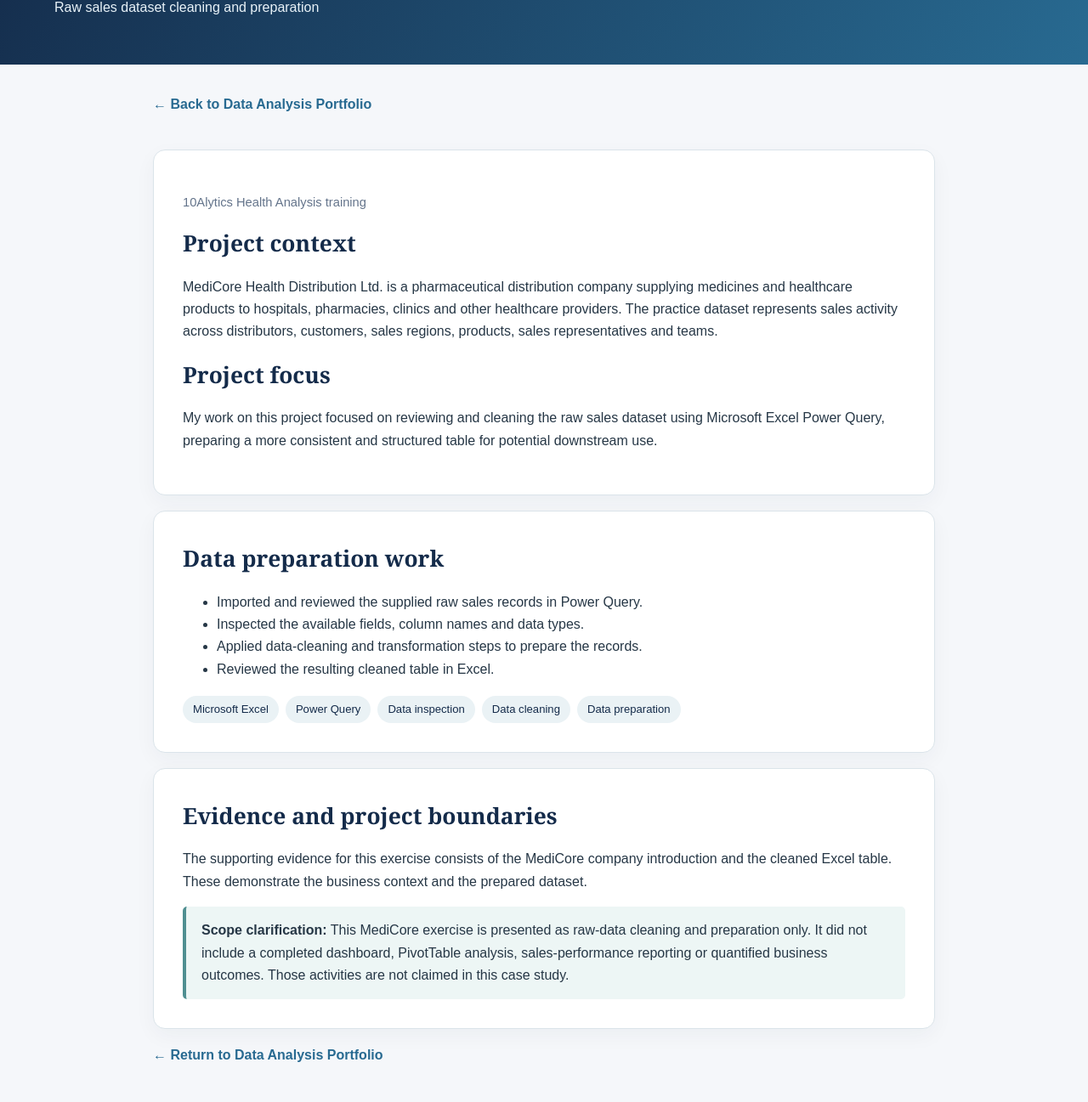
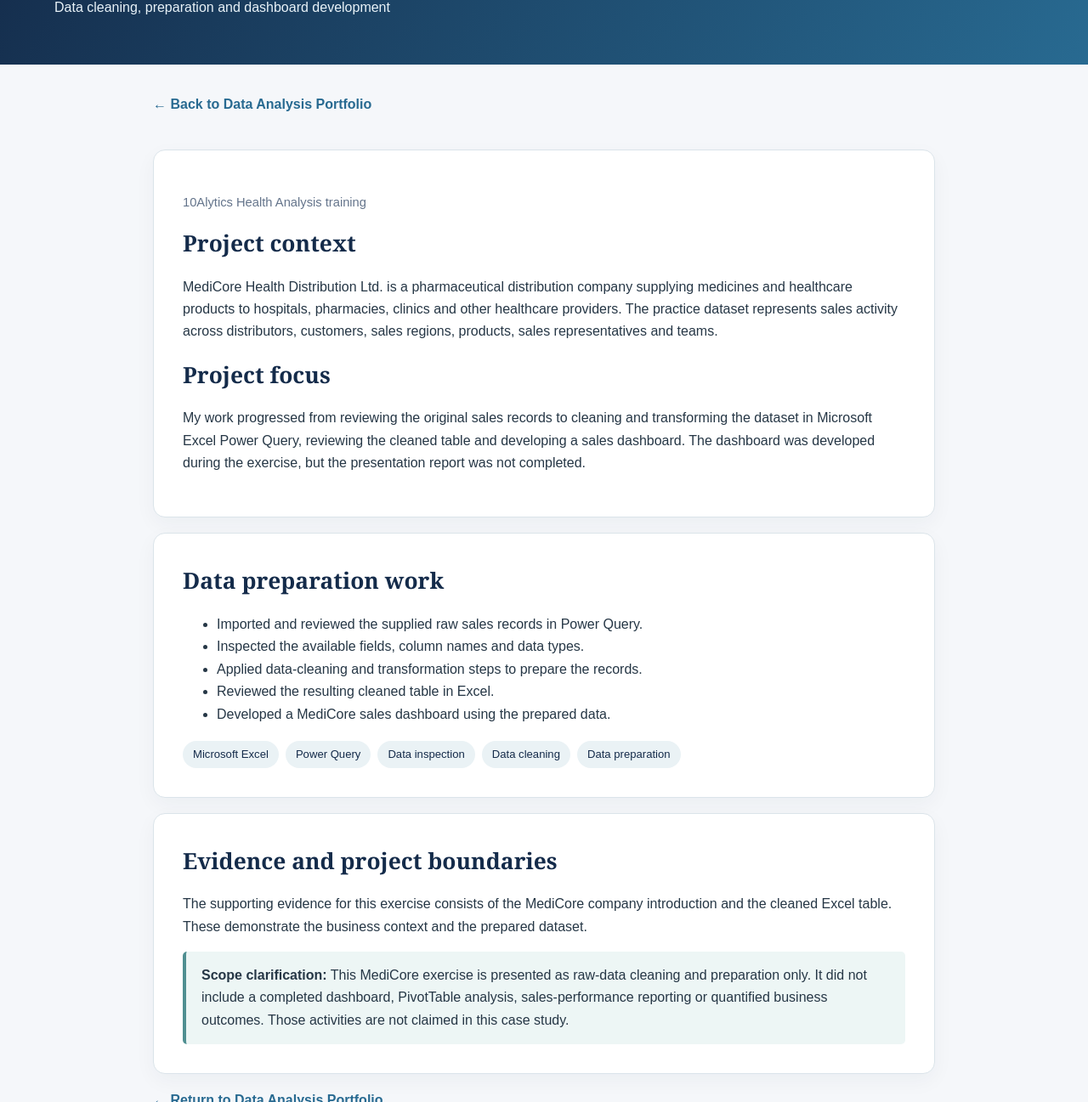
Before and after one commit to Monsurah1910/monsurah-healthtech-portfolio, a plain HTML site: page medicore-report.html in a window 1280 px wide. Shown: the part 161-1458 px from the top of the page at 85% size. Drawn offline with Linux system fonts and the light colour scheme.

Commit message:
Correct MediCore case study to include dashboard development

```diff
--- a/medicore-report.html
+++ b/medicore-report.html
@@ -3,7 +3,7 @@
 <head>
 <meta charset="utf-8">
 <meta name="viewport" content="width=device-width, initial-scale=1">
-<title>MediCore Data Cleaning Case Study | Monsurah Alagbe</title>
+<title>MediCore Data Cleaning & Dashboard Development | Monsurah Alagbe</title>
 <style>
 :root{--navy:#142b4a;--blue:#286a91;--teal:#4f8f91;--ink:#263746;--muted:#64748b;--paper:#f5f7fa;--line:#dbe4ea}
 *{box-sizing:border-box}body{margin:0;background:var(--paper);color:var(--ink);font:16px/1.65 Arial,sans-serif}
@@ -23,7 +23,7 @@ footer{color:var(--muted);font-size:.88rem;text-align:center;padding:22px}
 </style>
 </head>
 <body>
-<header><div class="eyebrow">Data Analysis · Excel · Power Query</div><h1>MediCore Health Distribution Ltd.</h1><p>Raw sales dataset cleaning and preparation</p></header>
+<header><div class="eyebrow">Data Analysis · Excel · Power Query · Dashboard</div><h1>MediCore Health Distribution Ltd.</h1><p>Data cleaning, preparation and dashboard development</p></header>
 <main>
 <a class="back" href="data-analysis.html">← Back to Data Analysis Portfolio</a>
 <section>
@@ -31,7 +31,7 @@ footer{color:var(--muted);font-size:.88rem;text-align:center;padding:22px}
 <h2>Project context</h2>
 <p>MediCore Health Distribution Ltd. is a pharmaceutical distribution company supplying medicines and healthcare products to hospitals, pharmacies, clinics and other healthcare providers. The practice dataset represents sales activity across distributors, customers, sales regions, products, sales representatives and teams.</p>
 <h2>Project focus</h2>
-<p>My work on this project focused on reviewing and cleaning the raw sales dataset using Microsoft Excel Power Query, preparing a more consistent and structured table for potential downstream use.</p>
+<p>My work progressed from reviewing the original sales records to cleaning and transforming the dataset in Microsoft Excel Power Query, reviewing the cleaned table and developing a sales dashboard. The dashboard was developed during the exercise, but the presentation report was not completed.</p>
 </section>
 <section>
 <h2>Data preparation work</h2>
@@ -39,7 +39,7 @@ footer{color:var(--muted);font-size:.88rem;text-align:center;padding:22px}
 <li>Imported and reviewed the supplied raw sales records in Power Query.</li>
 <li>Inspected the available fields, column names and data types.</li>
 <li>Applied data-cleaning and transformation steps to prepare the records.</li>
-<li>Reviewed the resulting cleaned table in Excel.</li>
+<li>Reviewed the resulting cleaned table in Excel.</li><li>Developed a MediCore sales dashboard using the prepared data.</li>
 </ul>
 <div class="tags"><span>Microsoft Excel</span><span>Power Query</span><span>Data inspection</span><span>Data cleaning</span><span>Data preparation</span></div>
 </section>
```
